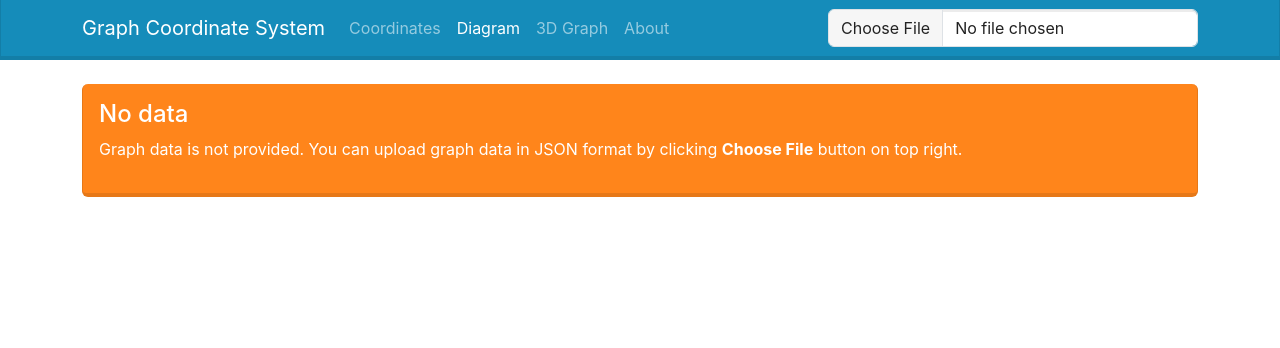
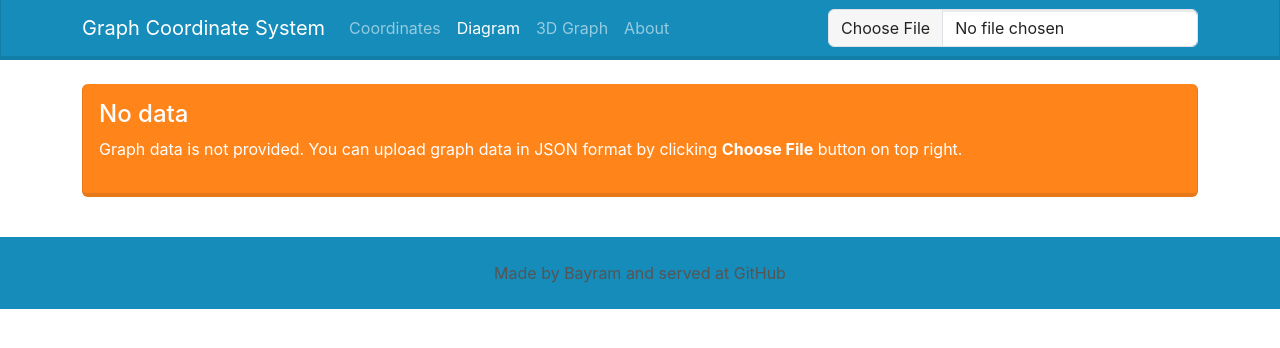
Before and after one commit to bayramdev/graph-coordinate-system, a Next.js app: page /diagram in a window 1280 px wide. Shown: the top 348 px of the page. Built offline with nearby package versions, Linux system fonts and the light colour scheme.

Commit message:
Create Footer component for HeaderedPage

```diff
--- a/components/DiagramCanvas.tsx
+++ b/components/DiagramCanvas.tsx
@@ -44,7 +44,12 @@ const DiagramCanvas: React.FC<DiagramCanvasProps> = (props) => {
     };
   });
 
-  return <ReactFlow elements={[...nodes, ...edges]} className="bg-secondary" />;
+  return (
+    <ReactFlow
+      elements={[...nodes, ...edges]}
+      className="bg-secondary vh-100"
+    />
+  );
 };
 
 export default DiagramCanvas;
--- /dev/null
+++ b/components/Footer.tsx
@@ -0,0 +1,17 @@
+import React from "react";
+import Container from "react-bootstrap/Container";
+
+const Footer = () => {
+  return (
+    <footer className="bg-primary w-100">
+      <Container className="py-4 text-center text-secondary">
+        Made by <a href="https://github.com/bayramdev">Bayram</a> and served at{" "}
+        <a href="https://github.com/bayramdev/graph-coordinate-system">
+          GitHub
+        </a>
+      </Container>
+    </footer>
+  );
+};
+
+export default Footer;
--- a/components/HeaderedPage.tsx
+++ b/components/HeaderedPage.tsx
@@ -1,7 +1,8 @@
 import React from "react";
 import Head from "next/head";
 import Container from "react-bootstrap/Container";
-import Header from "./Header";
+import Header from "@/components/Header";
+import Footer from "@/components/Footer";
 
 interface HeaderedPageProps {
   title?: string;
@@ -19,7 +20,11 @@ const HeaderedPage: React.FC<HeaderedPageProps> = (props) => {
 
       <Header />
 
-      <Container className="py-4 w-100 h-100">{props.children}</Container>
+      <Container>
+        <main className="py-4 w-100 h-100">{props.children}</main>
+      </Container>
+
+      <Footer />
     </div>
   );
 };
--- a/styles/globals.css
+++ b/styles/globals.css
@@ -3,7 +3,7 @@ body,
 #__next {
   width: 100%;
   height: 100%;
-  max-height: 100vh;
+  min-height: 100vh;
   padding: 0;
   margin: 0;
   font-family: -apple-system, BlinkMacSystemFont, Segoe UI, Roboto, Oxygen,
```
